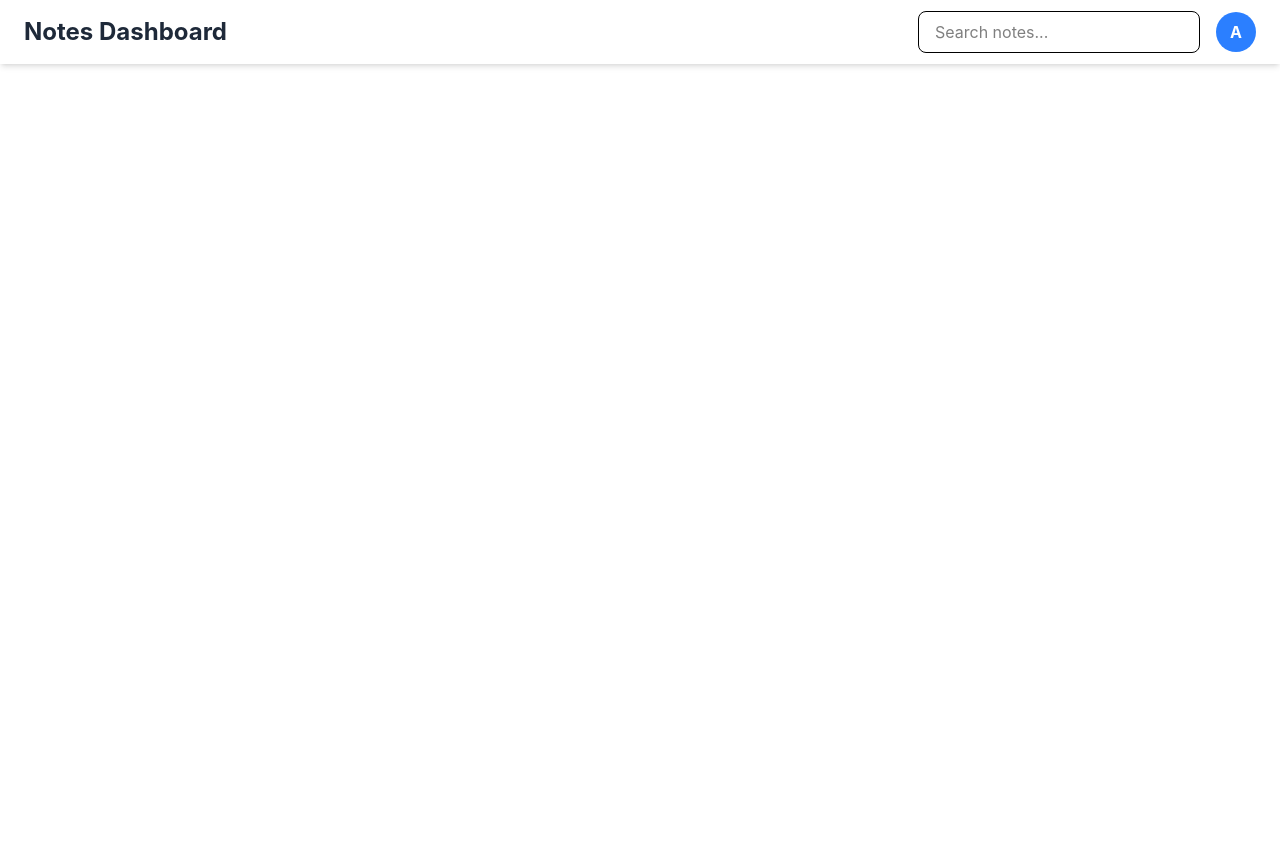
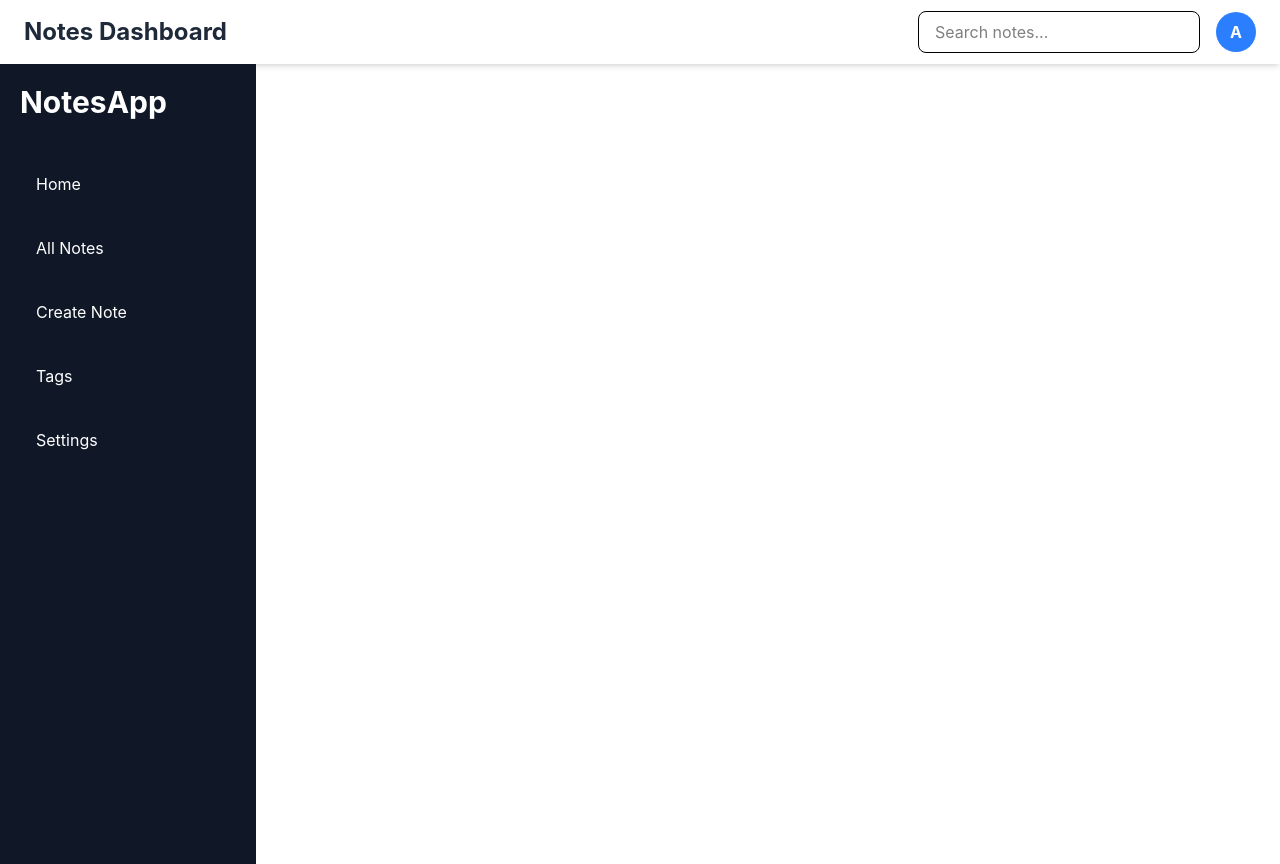
Before and after one commit to aadityap0ap/TagNote-FrontEnd, a React (Vite) app in the folder tagnotefe/: page / in a window 1280 px wide. Before the commit the page ends 800 px from the top, so only its background shows below. Built offline with nearby package versions, Linux system fonts and the light colour scheme.

Commit message:
topbar and sidebar synced ui wise

```diff
--- a/tagnotefe/src/App.jsx
+++ b/tagnotefe/src/App.jsx
@@ -28,6 +28,7 @@ function App() {
         tags={["dbms", "sql", "college"]}
       /> */}
     <Topbar/>
+    <Sidebar/>
 
     </div>
     // <div>
```
